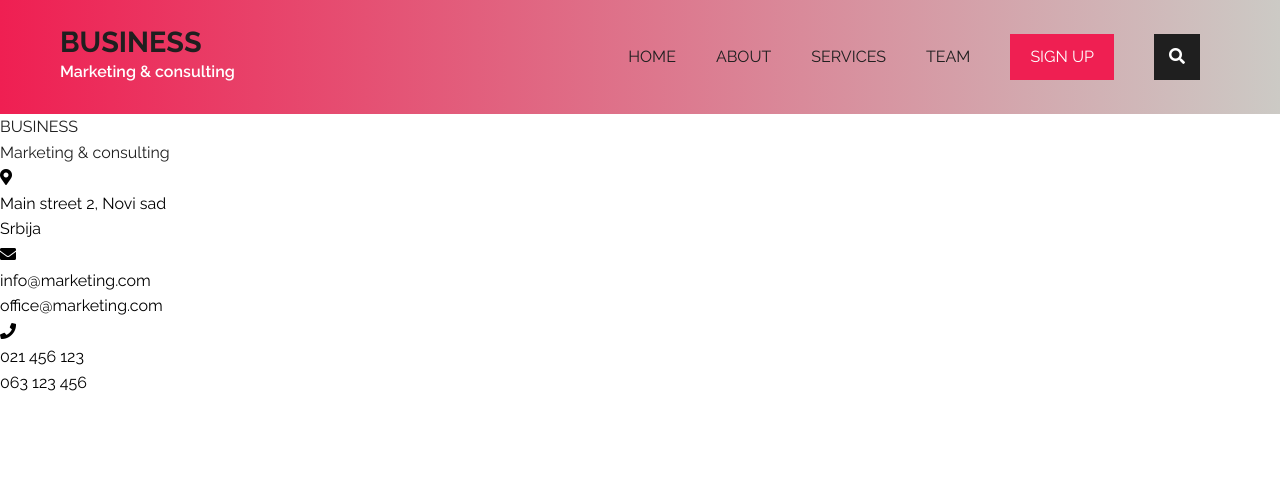
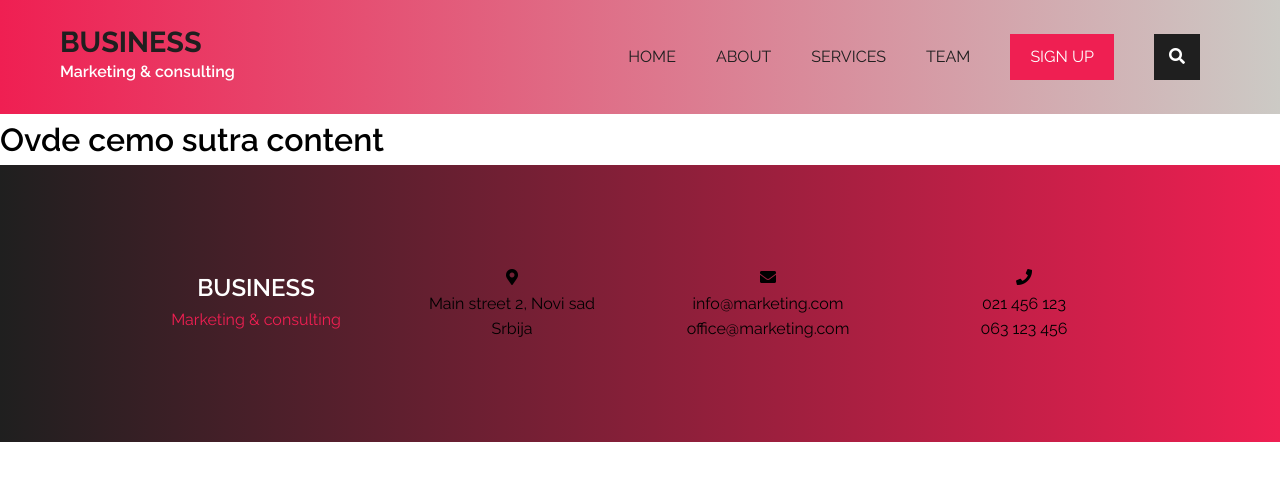
Before and after one commit to KovacAca/biznis, a PHP site: page / in a window 1280 px wide. Shown: the top 481 px of the page. Run offline with PHP 8.4, Linux system fonts and the light colour scheme; some libraries are stand-ins or nearby versions.

Commit message:
footer css i partials

```diff
--- a/index.php
+++ b/index.php
@@ -1,49 +1,5 @@
-<!DOCTYPE html>
-<html lang="en">
-<head>
-    <meta charset="UTF-8">
-    <meta name="viewport" content="width=device-width, initial-scale=1.0">
-    <title>Business</title>
-     <link rel="stylesheet" href="https://use.fontawesome.com/releases/v5.8.2/css/all.css" integrity="sha384-oS3vJWv+0UjzBfQzYUhtDYW+Pj2yciDJxpsK1OYPAYjqT085Qq/1cq5FLXAZQ7Ay" crossorigin="anonymous">
-     <link href="https://fonts.googleapis.com/css2?family=Raleway:wght@300;400;600;700&display=swap" rel="stylesheet"> <link href="https://fonts.googleapis.com/css2?family=Raleway:wght@300;400&display=swap" rel="stylesheet">
-     <link rel="stylesheet" href="scss/style.css">
-</head>
-<body>
-    <!-- nav -->
-    <nav>
-        <a href="" class="logo">BUSINESS <br> <span>Marketing &amp; consulting</span></a>
-        <ul>
-            <li><a href="">Home</a></li>
-            <li><a href="">About</a></li>
-            <li><a href="">Services</a></li>
-            <li><a href="">team</a></li>
-            <li><a href="">Sign up</a></li>
-            <li><a href=""><i class="fas fa-search"></i></a></li>
-        </ul>
-    </nav>
+<?php include "partials/header.php" ?>
 
-    <!-- footer -->
-    <footer>
-        <div class="container">
-            <div class="col">
-            <a href="" class="logo">BUSINESS <br> <span>Marketing &amp; consulting</span></a>
-            </div>
-            <div class="col">
-                <i class="fas fa-map-marker-alt"></i>
-                <p>Main street 2, Novi sad</p>
-                <p>Srbija</p>
-            </div>
-            <div class="col">
-            <i class="fas fa-envelope"></i>
-                <p>info@marketing.com</p>
-                <p>office@marketing.com</p>
-            </div>
-            <div class="col">
-            <i class="fas fa-phone"></i>
-                <p>021 456 123</p>
-                <p>063 123 456</p>
-            </div>
-        </div>
-    </footer>
-</body>
-</html>
+    <h1>Ovde cemo sutra content</h1>
+
+<?php include "partials/footer.php" ?>
--- /dev/null
+++ b/partials/footer.php
@@ -0,0 +1,25 @@
+<!-- footer -->
+<footer>
+        <div class="container">
+            <div class="col">
+            <a href="" class="logo">BUSINESS <br> <span>Marketing &amp; consulting</span></a>
+            </div>
+            <div class="col">
+                <i class="fas fa-map-marker-alt"></i>
+                <p>Main street 2, Novi sad</p>
+                <p>Srbija</p>
+            </div>
+            <div class="col">
+            <i class="fas fa-envelope"></i>
+                <p>info@marketing.com</p>
+                <p>office@marketing.com</p>
+            </div>
+            <div class="col">
+            <i class="fas fa-phone"></i>
+                <p>021 456 123</p>
+                <p>063 123 456</p>
+            </div>
+        </div>
+    </footer>
+</body>
+</html>
--- /dev/null
+++ b/partials/header.php
@@ -0,0 +1,23 @@
+<!DOCTYPE html>
+<html lang="en">
+<head>
+    <meta charset="UTF-8">
+    <meta name="viewport" content="width=device-width, initial-scale=1.0">
+    <title>Business</title>
+     <link rel="stylesheet" href="https://use.fontawesome.com/releases/v5.8.2/css/all.css" integrity="sha384-oS3vJWv+0UjzBfQzYUhtDYW+Pj2yciDJxpsK1OYPAYjqT085Qq/1cq5FLXAZQ7Ay" crossorigin="anonymous">
+     <link href="https://fonts.googleapis.com/css2?family=Raleway:wght@300;400;600;700&display=swap" rel="stylesheet"> <link href="https://fonts.googleapis.com/css2?family=Raleway:wght@300;400&display=swap" rel="stylesheet">
+     <link rel="stylesheet" href="scss/style.css">
+</head>
+<body>
+    <!-- nav -->
+    <nav>
+        <a href="" class="logo">BUSINESS <br> <span>Marketing &amp; consulting</span></a>
+        <ul>
+            <li><a href="">Home</a></li>
+            <li><a href="">About</a></li>
+            <li><a href="">Services</a></li>
+            <li><a href="">team</a></li>
+            <li><a href="">Sign up</a></li>
+            <li><a href=""><i class="fas fa-search"></i></a></li>
+        </ul>
+    </nav>
--- a/scss/style.css
+++ b/scss/style.css
@@ -36,6 +36,11 @@ a:hover {
   color: #fff;
   -webkit-transition: 0.3s ease;
   transition: 0.3s ease;
+}
+
+.container {
+  width: 80%;
+  margin: 0 auto;
 }
 
 /*******************
@@ -122,4 +127,57 @@ nav ul li:nth-child(6) a {
 nav ul li:nth-child(6) a:hover {
   color: #cccac5;
 }
+
+/*******************
+footer
+********************/
+footer {
+  padding: 100px 0;
+  background: -webkit-gradient(linear, left top, right top, from(#1f1f1f), to(#ef1f52));
+  background: linear-gradient(to right, #1f1f1f, #ef1f52);
+  text-align: center;
+}
+
+footer .container {
+  display: -webkit-box;
+  display: -ms-flexbox;
+  display: flex;
+  -ms-flex-wrap: wrap;
+      flex-wrap: wrap;
+  -webkit-box-pack: justify;
+      -ms-flex-pack: justify;
+          justify-content: space-between;
+  -webkit-box-align: center;
+      -ms-flex-align: center;
+          align-items: center;
+  -webkit-box-orient: horizontal;
+  -webkit-box-direction: normal;
+      -ms-flex-direction: row;
+          flex-direction: row;
+}
+
+footer .container .col {
+  -webkit-box-flex: 1;
+      -ms-flex: 1;
+          flex: 1;
+}
+
+footer .container .col .logo {
+  font-size: 1.5rem;
+  line-height: 25px;
+  font-weight: 600;
+  color: #fff;
+}
+
+footer .container .col .logo span {
+  font-size: 1rem;
+  color: #ef1f52;
+  font-weight: 400;
+}
+
+footer .container .col .logo:hover {
+  color: #ef1f52;
+  -webkit-transition: 0.3s ease;
+  transition: 0.3s ease;
+}
 /*# sourceMappingURL=style.css.map */
--- a/scss/style.scss
+++ b/scss/style.scss
@@ -49,6 +49,10 @@ a {
         transition: $transition;
     }
 }
+.container {
+    width: 80%;
+    margin: 0 auto;
+}
 /*******************
 nav
 ********************/
@@ -94,3 +98,32 @@ nav {
         }
     }
 }
+/*******************
+footer
+********************/
+footer {
+    padding: 100px 0;
+    background: linear-gradient(to right, $black, $pink);
+    text-align: center;
+    .container {
+        @include flex(space-between, center, row);
+        .col {
+            flex: 1;
+            .logo {
+                font-size: 1.5rem;
+                line-height: 25px;
+                font-weight: 600;
+                color: $white;
+                span {
+                    font-size: 1rem;
+                    color: $pink;
+                    font-weight: 400;
+                }
+                &:hover {
+                    color: $pink;
+                    transition: $transition;
+                }
+            }
+        }
+    }
+}
```
Also changed, not shown: 1 other file.
